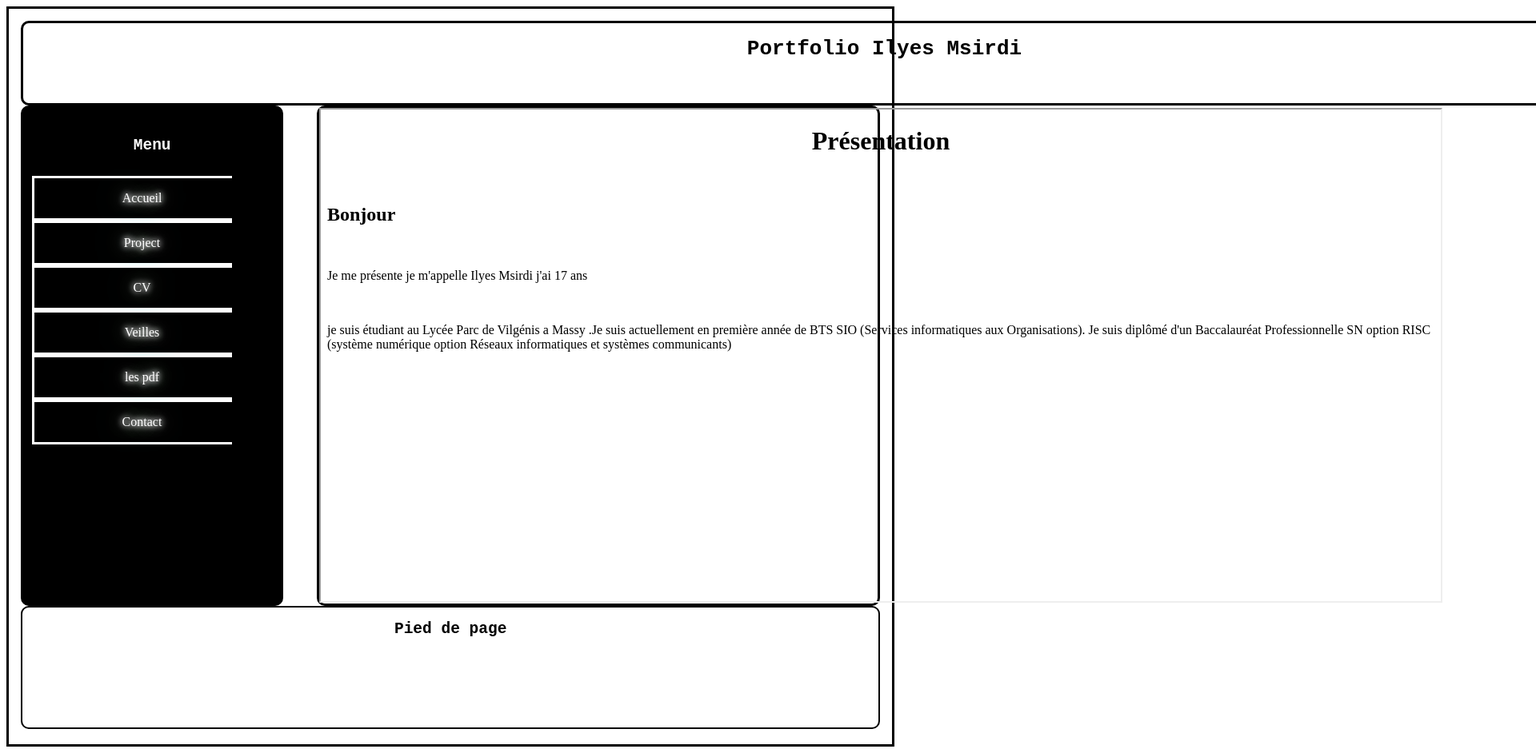
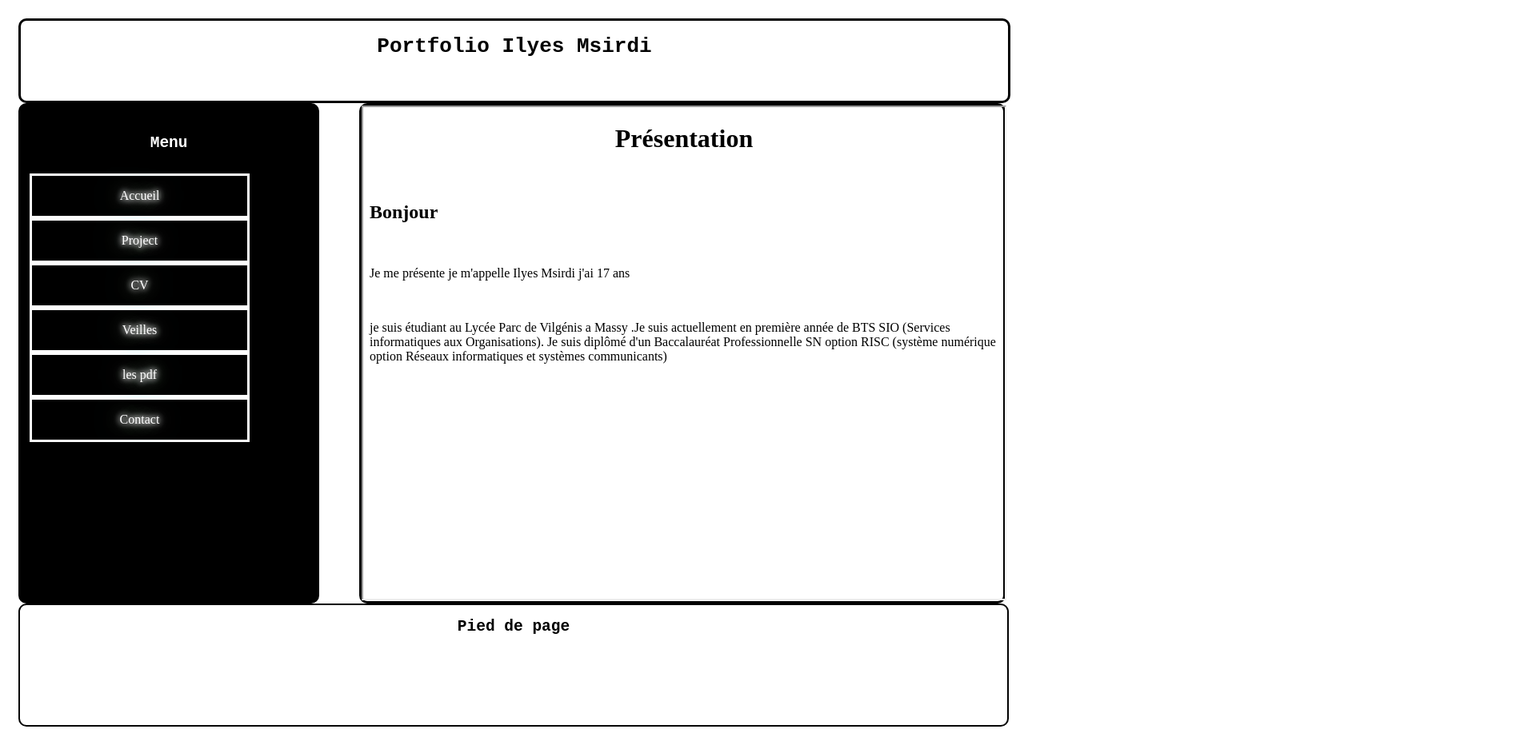
Before and after one commit to ilyesmsirdi/portfolio, a plain HTML site: page index.html in a window 1280 px wide. Shown: the top 942 px of the page at 80% size, 1920 px wide, since content can reach past the window. Drawn offline with Linux system fonts and the light colour scheme.

Commit message:
Update index.css

```diff
--- a/index.css
+++ b/index.css
@@ -2,11 +2,11 @@
 {
 padding: auto;
 border: solid black;
-width: 2153px;
+width: 100%;
 height: 100px;
 border-radius: 10px;
+}
 
-}
 .menu
 {
 border: solid black;
@@ -18,52 +18,54 @@ height: 600px;
 border-radius: 10px;
 background-color: black;
 }
+
 footer {
     clear: both;
     border: 2px solid black;
-    height: 150PX;
+    height: 150px;
+    width: 100%;
     border-radius: 10px;
-
 }
 
 .page{
 padding: 15px;
-border: solid black;
-width: 85%;
-height: 890px;
+height: 100%;
 float: center;
 
 }
+
 h1{
 	text-align: center;
 }
+
 h2
 {
 	text-align: center;
 }
+
 .Affichage{
 float: right;
 border: solid black;
 border-radius: 10px;
 width: 65%;
 height: 620px;
+}
 
-
-}
 .iframe1
 {
 	width: 80%;
 	height: 400px;
-	background-color: ;
-	border: solid ;
+	border: solid;
 }
+
 .iframe2{
+	width: 100%;
    position :abolute;
    margin: auto;
    float: center;
 
 }
+
 .colo{
-
 color: white;
 }
```
